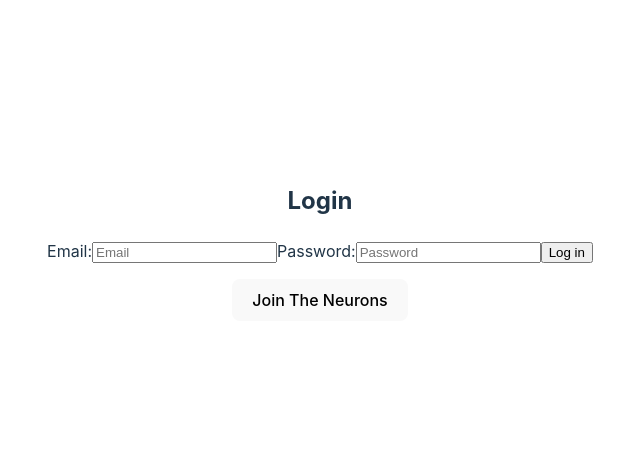
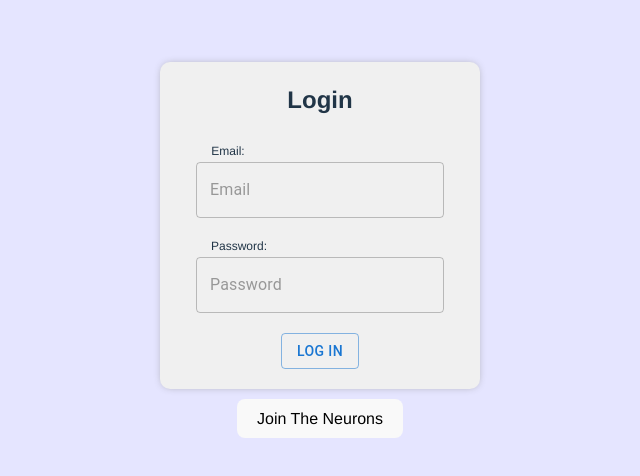
Before and after one commit to tomgame984/The-Neurons, a React (Vite) app in the folder Frontend/: page / in a window 1280 px wide. Shown: the part 158-634 px from the top of the page, without its empty margins (320-960 px from the left). Built offline with nearby package versions, Linux system fonts and the light colour scheme.

Commit message:
login page styling

```diff
--- a/Frontend/src/App.css
+++ b/Frontend/src/App.css
@@ -18,21 +18,6 @@
     filter: drop-shadow(0 0 2em #61dafbaa);
   }
 
-  @keyframes logo-spin {
-    from {
-      transform: rotate(0deg);
-    }
-    to {
-      transform: rotate(360deg);
-    }
-  }
-
-  @media (prefers-reduced-motion: no-preference) {
-    a:nth-of-type(2) .logo {
-      animation: logo-spin infinite 20s linear;
-    }
-  }
-
   .card {
     padding: 2em;
   }
--- a/Frontend/src/App.jsx
+++ b/Frontend/src/App.jsx
@@ -3,6 +3,7 @@ import './App.css'
 import { Dashboard } from './pages/Dashboard'
 import { HomePage } from "./pages/Landing/Homepage";
 import { SignupPage } from "./pages/SignupPage"
+import { Container } from "@mui/material";
 
 const router = createBrowserRouter([
   {
@@ -22,9 +23,9 @@ const router = createBrowserRouter([
 const App = () => {
   return (
     <>
-
+      <Container>
       <RouterProvider router={router} />
-
+      </Container>
     </>
   );
 };
--- a/Frontend/src/index.css
+++ b/Frontend/src/index.css
@@ -1,11 +1,11 @@
 :root {
-  font-family: Inter, system-ui, Avenir, Helvetica, Arial, sans-serif;
+  font-family: Helvetica, system-ui, Avenir, Helvetica, Arial, sans-serif;
   line-height: 1.5;
   font-weight: 400;
 
   color-scheme: light dark;
   color: black;
-  background-color: #242424;
+  background-color: #e5e5ff;
 
   font-synthesis: none;
   text-rendering: optimizeLegibility;
@@ -57,7 +57,7 @@ button:focus-visible {
 @media (prefers-color-scheme: light) {
   :root {
     color: #213547;
-    background-color: #ffffff;
+    background-color: #e5e5ff;
   }
   a:hover {
     color: #747bff;
--- a/Frontend/src/pages/Dashboard.jsx
+++ b/Frontend/src/pages/Dashboard.jsx
@@ -2,7 +2,7 @@ import React, { useEffect, useState } from "react";
 import Gauge from "../components/Gauge"; // Add missing import statement for Gague component
 import Buttons from "../components/Buttons";
 import ResetButton from "../components/ResetButton";
-import { Container } from "@mui/material";
+import { Box, Container } from "@mui/material";
 import { green } from "@mui/material/colors";
 import ActivityForm from "../components/ActivityForm";
 
@@ -21,12 +21,13 @@ export const Dashboard = () => {
   }, []);
 
   const getUserEvents = () => {
-    const events = JSON.parse(localStorage.getItem("events"))
-    setEvent(events)
-  }
+    const events = JSON.parse(localStorage.getItem("events"));
+    setEvent(events);
+  };
 
   return (
-    <Container
+    <>
+      <Box
         sx={{
           borderRadius: "80px",
           display: "flex",
@@ -34,6 +35,8 @@ export const Dashboard = () => {
           alignItems: "center",
           backgroundColor: "#eee",
           boxShadow: "0px 0px 58px -29px rgba(0,0,0,0.75)",
+          margin: "20px",
+          minWidth: "690px",
         }}
       >
         <div>
@@ -54,15 +57,25 @@ export const Dashboard = () => {
           />
           <ResetButton setCount={setCount} />
         </div>
+      </Box>
       <div>
         {Object.keys(events).map((eventId) => (
-          <div key={eventId} style={{ border: "1px solid black", padding: "10px", marginBottom: "10px" }}>
+          <div
+            key={eventId}
+            style={{
+              border: "1px solid black",
+              padding: "10px",
+              marginBottom: "10px",
+            }}
+          >
             <p role="event-category">Category: {events[eventId].category}</p>
-            <p role="event-description">Description: {events[eventId].description}</p>
+            <p role="event-description">
+              Description: {events[eventId].description}
+            </p>
             <p role="event-score">Event Score: {events[eventId].eventScore}</p>
           </div>
         ))}
       </div>
-    </Container>
+    </>
   );
-}
+};
--- a/Frontend/src/pages/Login/loginPage.jsx
+++ b/Frontend/src/pages/Login/loginPage.jsx
@@ -1,32 +1,34 @@
 import { useState } from "react";
 import { useNavigate } from "react-router-dom";
-
+import { TextField } from "@mui/material";
 import { login } from "../../services/authentication";
+import Button from '@mui/material/Button';
+import Box from "@mui/material/Box";
 
 export const LoginPage = () => {
   const [email, setEmail] = useState("");
   const [password, setPassword] = useState("");
-const [errorMessage, setErrorMessage] = useState("")
+  const [errorMessage, setErrorMessage] = useState("");
   const navigate = useNavigate();
 
   const handleSubmit = async (event) => {
     event.preventDefault();
     try {
       const [token, userId, event_history] = await login(email, password);
-    console.log(userId)
+      console.log(userId);
       localStorage.setItem("token", token);
-    localStorage.setItem("userId", userId)
+      localStorage.setItem("userId", userId);
       localStorage.setItem("events", JSON.stringify(event_history));
 
-    setEmail("")
-    setPassword("")
+      setEmail("");
+      setPassword("");
       navigate("/Dashboard");
     } catch (err) {
       console.error(err);
-    setEmail("")
-    setPassword("")
-    console.log(email)
-    setErrorMessage("Invalid email or password. Please try again.")
+      setEmail("");
+      setPassword("");
+      console.log(email);
+      setErrorMessage("Invalid email or password. Please try again.");
       navigate("/");
     }
   };
@@ -41,30 +43,66 @@ setPassword(event.target.value);
 
   return (
     <>
+          <p role="login-error-msg" style={{ color: "red" }}>
+            {errorMessage}
+          </p>
+      <Box
+        sx={{
+          display: "flex",
+          flexDirection: "column",
+          alignItems: "center",
+          justifyContent: "center",
+          bgcolor: "#f0f0f0",
+          margin: "10px",
+          borderRadius: "10px",
+          minWidth: "320px",
+          minHeight: "300px",
+          boxShadow: "0px 0px 9px -3px rgba(143,143,143,1)"
+        }}
+      >
         <h2 role="login-heading">Login</h2>
 
-    <form onSubmit={handleSubmit} role= "login-form">
-    <label htmlFor="email">Email:</label>
-    <input
+        <form onSubmit={handleSubmit} role="login-form">
+          <label
+            htmlFor="email"
+            style={{ fontSize: "12px", position: "relative", right: "92px" }}
+          >
+            Email:
+          </label>
+          <TextField
             id="email"
             placeholder="Email"
             type="text"
             role="email"
             value={email}
             onChange={handleEmailChange}
+            sx={{ marginBottom: "15px", display: "block" }}
           />
-    <label htmlFor="password">Password:</label>
-    <input
+          <label
+            htmlFor="password"
+            style={{ fontSize: "12px", position: "relative", right: "81px" }}
+          >
+            Password:
+          </label>
+          <TextField
             id="password"
             placeholder="Password"
             type="password"
             role="password"
             value={password}
             onChange={handlePasswordChange}
+            sx={{ display: "block" }}
           />
-    <input role="submit-button" id="submit" type="submit" value="Log in" />
+          <Button
+            variant="outlined"
+            role="submit-button"
+            id="submit"
+            type="submit"
+            value="Log in"
+            sx={{ margin: "20px" }}
+          >Log In</Button>
         </form>
-    <p role="login-error-msg" style={{color: "red"}}>{errorMessage}</p>
+      </Box>
     </>
   );
 };
```
Also changed, not shown: Frontend/src/assets/image.png (added). Lines whose indentation alone changed are shown as unchanged.
